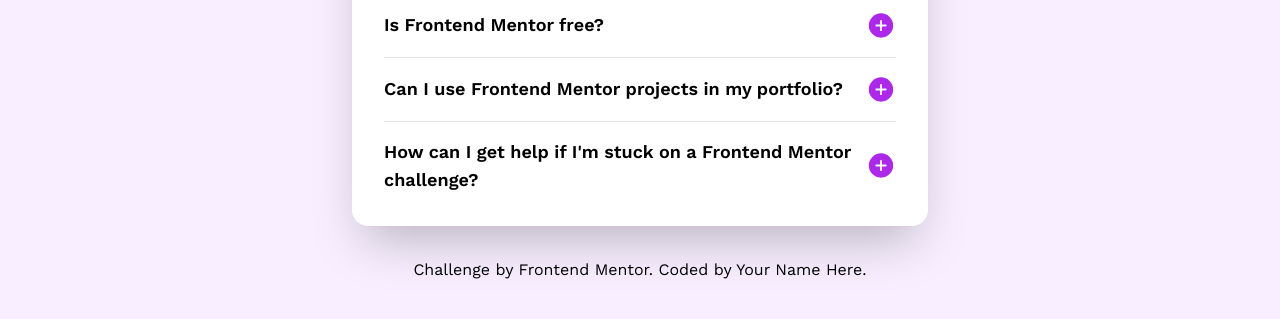
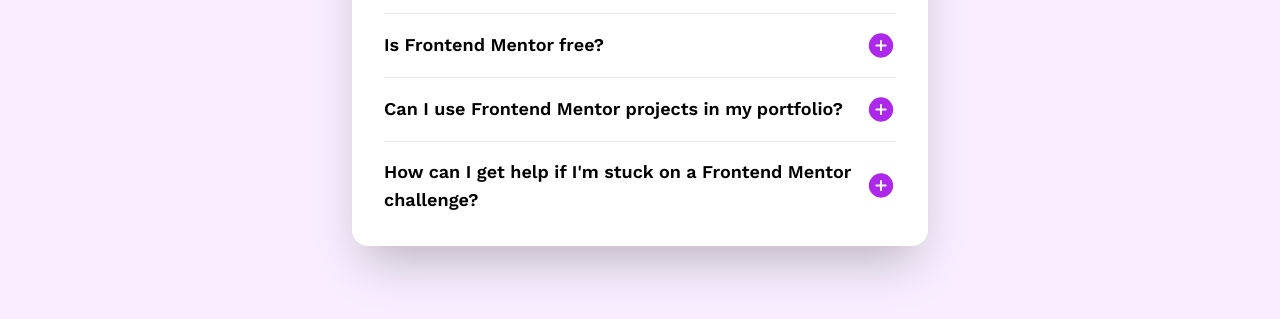
Before and after one commit to Aceaxel1/faq-accordion-main, a plain HTML site: page index.html in a window 1280 px wide. Shown: the part 343-662 px from the top of the page. Drawn offline with nearby package versions, Linux system fonts and the light colour scheme.

Commit message:
Update index.html

```diff
--- a/index.html
+++ b/index.html
@@ -93,10 +93,7 @@
     </div>
   </main>
 
-  <footer class="attribution mt-4 text-center">
-    Challenge by <a href="https://www.frontendmentor.io?ref=challenge" target="_blank">Frontend Mentor</a>.
-    Coded by <a href="#">Your Name Here</a>.
-  </footer>
+
 
   <script>
     const buttons = document.querySelectorAll('button');
```
